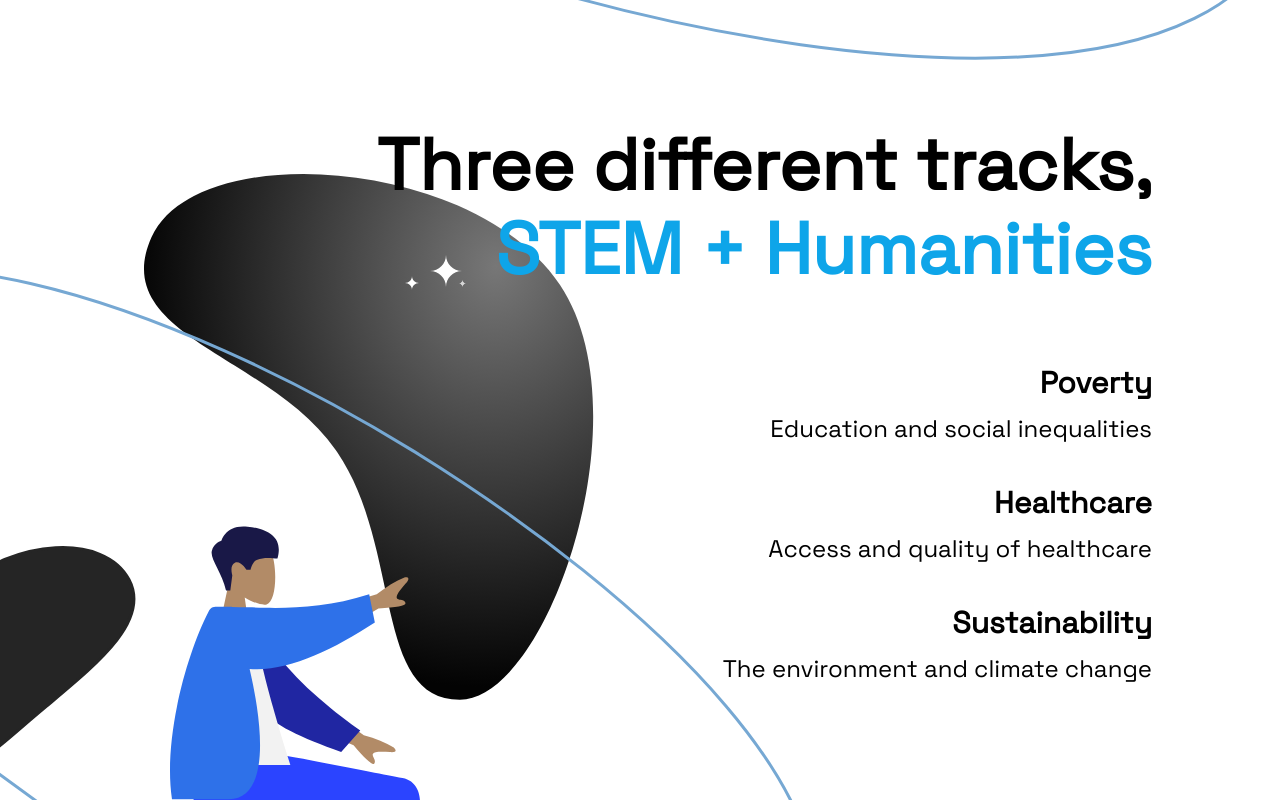
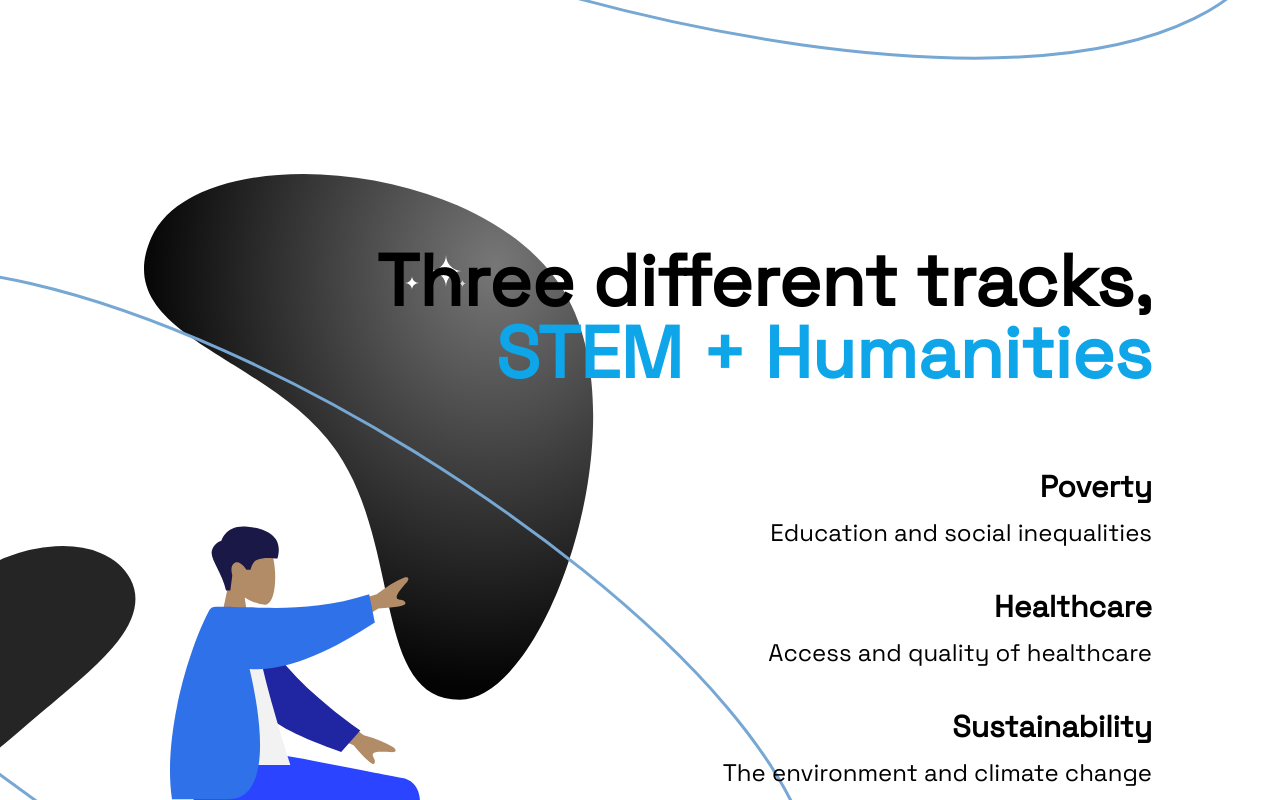
Before and after one commit to jerryq0101/BUILD-23-website, a Next.js app in the folder src/: page / in a window 1280 px wide. Shown: the part 1580-2380 px from the top of the page. Built offline with nearby package versions, Linux system fonts and the light colour scheme.

Commit message:
more mobile tweaks

```diff
--- a/src/pages/index.js
+++ b/src/pages/index.js
@@ -35,11 +35,11 @@ export default function Home() {
           </div>
         </div>
         <div className="col-start-1 row-start-1 mt-auto mx-auto">
-          <img src="/scroll.svg" className="pb-60 md:pb-20" />
+          <img src="/scroll.svg" className="pb-48 md:pb-20" />
         </div>
       </div>
       <div className="flex items-center justify-center h-screen pb-32 bg-[url('/bg2.svg')] bg-no-repeat bg-center font-Space">
-        <div className="mx-8 md:pl-14 pt-14">
+        <div className="mx-4 md:mx-8 md:pl-14 pt-14">
           <div className="md:text-6xl max-w-3xl block text-3xl">
             Vancouver’s in-person Hackathon to{" "}
             <span className="font-bold text-transparent bg-clip-text transition-colors bg-gradient-to-r from-blue-800 to-sky-400">
@@ -58,28 +58,28 @@ export default function Home() {
           </p>
         </div>
       </div>
-      <div class="grid pb-10 text-right font-Space">
+      <div class="grid font-Space">
         <img src="/man.svg" class="col-start-1 row-start-1 xl:block hidden" />
-        <div class="col-start-1 row-start-1 self-right">
-          <div className="mx-12 md:mx-32">
+        <div class="col-start-1 row-start-1 self-center text-left lg:text-right h-screen">
+          <div className="mx-4 md:mx-8 lg:mx-32">
             <div className="text-4xl md:text-7xl font-bold">
               <p>Three different tracks,</p>
-              <p className="pt-3 text-sky-500">STEM + Humanities</p>
+              <span className="text-sky-500 md:pt-3">STEM + Humanities</span>
             </div>
-            <div className="pt-20">
-              <div className="pb-10">
+            <div className="pt-5 lg:pt-20 mx-0 sm:mx-8 md:mx-0">
+              <div className="pb-5 lg:pb-10">
                 <p className="font-bold text-3xl">Poverty</p>
                 <p className="pt-3 text-2xl">
                   Education and social inequalities
                 </p>
               </div>
-              <div className="pb-10">
+              <div className="pb-5 lg:pb-10">
                 <p className="font-bold text-3xl">Healthcare</p>
                 <p className="pt-3 text-2xl">
                   Access and quality of healthcare
                 </p>
               </div>
-              <div className="pb-10">
+              <div className="pb-5 lg:pb-10">
                 <p className="font-bold text-3xl">Sustainability</p>
                 <p className="pt-3 text-2xl">
                   The environment and climate change
```
